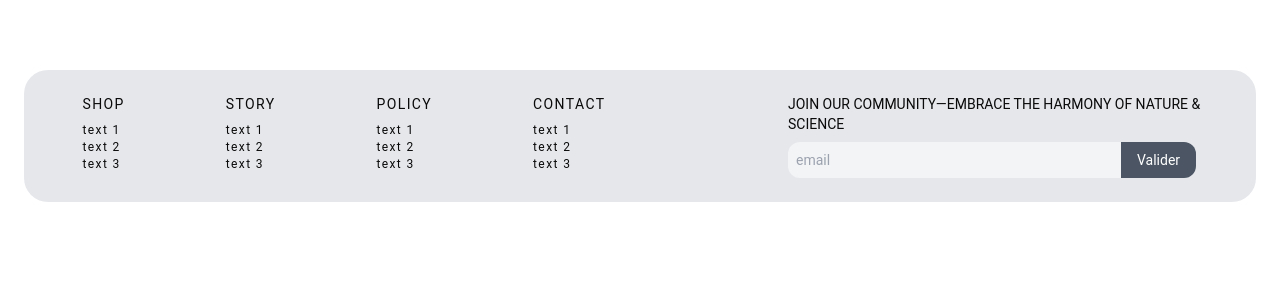
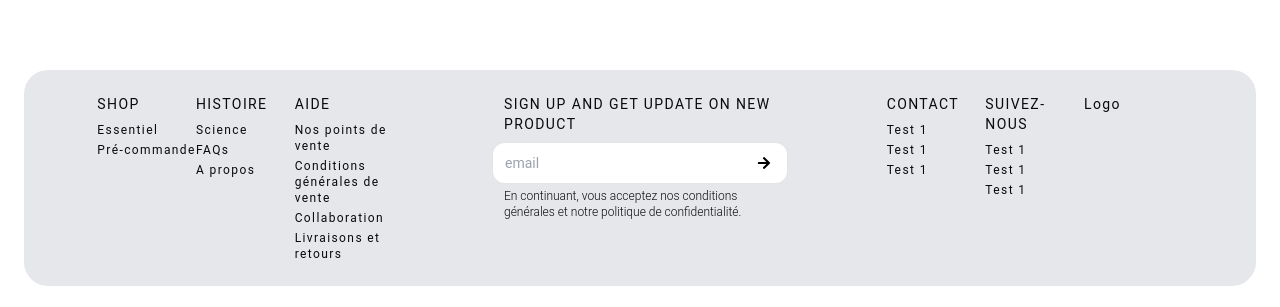
Before and after one commit to EdouardROUSSEL/store, a Next.js app: page / in a window 1280 px wide. Shown: the part 2093-2400 px from the top of the page. Before the commit the page ends 2319 px from the top, so only its background shows below. Built offline with nearby package versions, Linux system fonts and the light colour scheme.

Commit message:
first version footer

```diff
--- a/src/app/page.tsx
+++ b/src/app/page.tsx
@@ -57,12 +57,12 @@ export default function Page() {
           <Button content="Tout découvrir" />
         </Link>
       </section>
-      <section className="md:flex md:gap-6 h-screen ">
+      <section className="md:flex flex flex-col md:flex-row md:gap-6 h-screen ">
         <img
           src="https://creme-atelier.com/cdn/shop/files/300324_CremeAtelier0528.jpg?v=1713947074"
-          className=" w-2/3 col-span-2 rounded-3xl object-cover aspect-square h-2/3"
+          className=" md:w-2/3  rounded-3xl object-cover aspect-square h-2/3"
         />
-        <div className="space-y-2 w-1/3 overflow-y-scroll h-2/3">
+        <div className="space-y-2 md:w-1/3 overflow-y-scroll h-2/3">
           {FAQ.map((data, index) => (
             <FAQCard
               key={index}
--- a/src/components/Footer.tsx
+++ b/src/components/Footer.tsx
@@ -1,57 +1,167 @@
+import Link from "next/link";
+import { FaArrowRight } from "react-icons/fa";
+
+interface Subtitle {
+  title: string;
+  path: string;
+}
+
+interface FooterSection {
+  title: string;
+  subtitle: Subtitle[];
+}
+
+const footerData: FooterSection[] = [
+  {
+    title: "shop",
+    subtitle: [
+      { title: "Essentiel", path: "/#" },
+      { title: "Pré-commande", path: "/#" },
+    ],
+  },
+  {
+    title: "histoire",
+    subtitle: [
+      { title: "Science", path: "/#" },
+      { title: "FAQs", path: "/#" },
+      { title: "A propos", path: "/#" },
+    ],
+  },
+  {
+    title: "aide",
+    subtitle: [
+      { title: "Nos points de vente", path: "/#" },
+      { title: "Conditions générales de vente", path: "/#" },
+      { title: "Collaboration", path: "/#" },
+      { title: "Livraisons et retours", path: "/#" },
+    ],
+  },
+  {
+    title: "contact",
+    subtitle: [
+      { title: "Test 1", path: "/#" },
+      { title: "Test 1", path: "/#" },
+      { title: "Test 1", path: "/#" },
+    ],
+  },
+  {
+    title: "suivez-nous",
+    subtitle: [
+      { title: "Test 1", path: "/#" },
+      { title: "Test 1", path: "/#" },
+      { title: "Test 1", path: "/#" },
+    ],
+  },
+];
+
 export default function Footer() {
+  const section1Data = footerData.filter((data) =>
+    ["histoire", "aide", "shop"].includes(data.title)
+  );
+
+  const section2Data = footerData.filter((data) =>
+    ["contact", "suivez-nous"].includes(data.title)
+  );
+
   return (
-    <footer className="bg-gray-200 rounded-3xl w-full mb-6 p-6 flex text-sm justify-between">
-      <div className="flex w-1/2 space-x-8 justify-around tracking-widest">
-        <div className="space-y-2">
-          <p>SHOP</p>
-          <div className="text-xs space-y-[1px]">
-            <p>text 1</p>
-            <p>text 2</p>
-            <p>text 3</p>
-          </div>
-        </div>
-        <div className="space-y-2">
-          <p>STORY</p>
-          <div className="text-xs space-y-[1px]">
-            <p>text 1</p>
-            <p>text 2</p>
-            <p>text 3</p>
-          </div>
-        </div>
-        <div className="space-y-2">
-          <p>POLICY</p>
-          <div className="text-xs space-y-[1px]">
-            <p>text 1</p>
-            <p>text 2</p>
-            <p>text 3</p>
-          </div>
-        </div>
-        <div className="space-y-2">
-          <p>CONTACT</p>
-          <div className="text-xs space-y-[1px]">
-            <p>text 1</p>
-            <p>text 2</p>
-            <p>text 3</p>
-          </div>
-        </div>
-      </div>
-      <div className="w-1/2 justify-end flex">
-        <form className="w-3/4 flex flex-col space-y-2">
-          <label>
-            JOIN OUR COMMUNITY—EMBRACE THE HARMONY OF NATURE & SCIENCE
+    <footer className="bg-gray-200 rounded-3xl w-full mb-6 p-6 flex-col lg:flex-row flex text-sm justify-around">
+      <Section sectionData={section1Data} />
+      <div className="lg:w-1/4 w-full flex flex-col space-y-1 mb-6 lg:mb-0">
+        <form className="flex flex-col space-y-2">
+          <label className="tracking-widest px-3">
+            SIGN UP AND GET UPDATE ON NEW PRODUCT
           </label>
-          <div className="w-full">
+          <div className="w-full h-10text-xs border flex">
             <input
               placeholder="email"
               type="email"
-              className="p-2 rounded-s-xl w-3/4 bg-gray-100"
+              className="p-3 rounded-s-xl w-10/12 h-full outline-none"
             ></input>
-            <button className="p-2 px-4 bg-gray-600 text-white rounded-e-xl">
-              Valider
+            <button className=" px-4 text-white rounded-e-xl bg-white h-full w-2/12 items-center justify-end flex">
+              <FaArrowRight className="fill-black" />
             </button>
           </div>
         </form>
+        <p className="text-xs font-light px-3">
+          En continuant, vous acceptez nos conditions générales et notre
+          politique de confidentialité.
+        </p>
+      </div>
+      <Section sectionData={section2Data} logo={true} />
+      <div className="flex flex-col lg:hidden px-3 divide-y divide-black">
+        <div className="w-full h-0 bg-black"></div>
+        {footerData.map((data, index) => (
+          <MenuDrop question={data.title} reponse={data.subtitle} key={index} />
+        ))}
+        <div className="w-full h-0 bg-black"></div>
       </div>
     </footer>
   );
 }
+
+function MenuDrop({
+  question,
+  reponse,
+}: {
+  question: string;
+  reponse: Subtitle[];
+}) {
+  return (
+    <details className=" group/details [&_svg]:open:-rotate-180 py-2 flex space-y-2 text-xs">
+      <summary className="flex cursor-pointer list-none justify-between items-center [&::-webkit-details-marker]:hidden ">
+        <p className="uppercase ">{question}</p>
+        <svg
+          fill="#000000"
+          height="10px"
+          width="10px"
+          version="1.1"
+          id="Layer_1"
+          xmlns="http://www.w3.org/2000/svg"
+          viewBox="0 0 330 330"
+        >
+          <g id="SVGRepo_bgCarrier" strokeWidth="0"></g>
+          <g id="SVGRepo_tracerCarrier"></g>
+          <g id="SVGRepo_iconCarrier">
+            <path
+              id="XMLID_225_"
+              d="M325.607,79.393c-5.857-5.857-15.355-5.858-21.213,0.001l-139.39,139.393L25.607,79.393 c-5.857-5.857-15.355-5.858-21.213,0.001c-5.858,5.858-5.858,15.355,0,21.213l150.004,150c2.813,2.813,6.628,4.393,10.606,4.393 s7.794-1.581,10.606-4.394l149.996-150C331.465,94.749,331.465,85.251,325.607,79.393z"
+            ></path>
+          </g>
+        </svg>
+      </summary>
+      <div className="">
+        {reponse.map((data, index) => (
+          <Link href={data.path} key={index}>
+            <article className=" py-[2px]">{data.title}</article>
+          </Link>
+        ))}
+      </div>
+    </details>
+  );
+}
+
+function Section({
+  sectionData,
+  logo = false,
+}: {
+  sectionData: FooterSection[];
+  logo?: boolean;
+}) {
+  return (
+    <div className="w-1/4 tracking-widest lg:flex hidden">
+      {sectionData.map((data, index) => (
+        <div className="space-y-2 w-1/3" key={index}>
+          <p className="uppercase">{data.title}</p>
+          <div className="text-xs space-y-1 flex flex-col">
+            {data.subtitle.map((subtitleData, subIndex) => (
+              <Link href={subtitleData.path} key={subIndex}>
+                <p>{subtitleData.title}</p>
+              </Link>
+            ))}
+          </div>
+        </div>
+      ))}
+      {logo && <div>Logo</div>}
+    </div>
+  );
+}
--- a/src/components/ProductCarousel.tsx
+++ b/src/components/ProductCarousel.tsx
@@ -26,7 +26,7 @@ export default function ProductCarousel({ product }: { product: Product }) {
         ]}
       >
         <CarouselContent className=" aspect-square">
-          {product.productImage.map((imageSRC, index: number) => (
+          {product.productImage.map((imageSRC, index) => (
             <CarouselItem key={index}>
               <img
                 alt={"image " + index}
```
